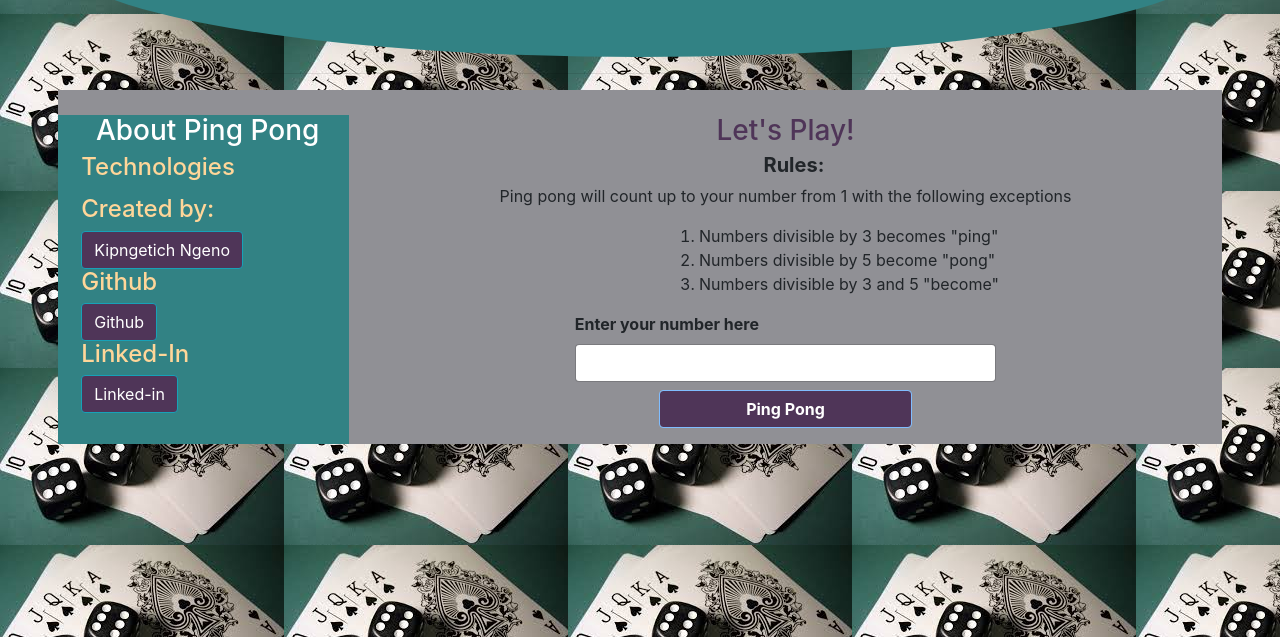
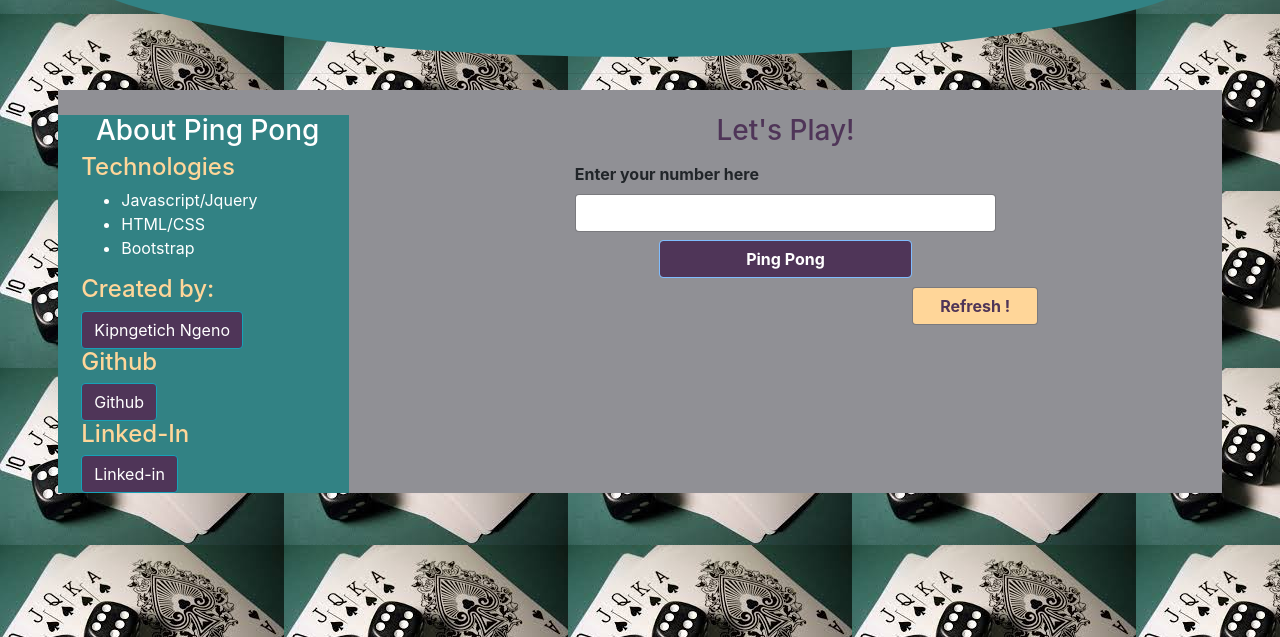
Before and after one commit to Kipngetich33/ping-pong, a plain HTML site: page index.html in a window 1280 px wide. Both pictures are taken after typing "Sample" into the empty fields and a click on the button "Ping Pong". Shown: the part 163-800 px from the top of the page. Drawn offline with Linux system fonts and the light colour scheme.

Commit message:
add final changes to the main column

```diff
--- a/css/styles.css
+++ b/css/styles.css
@@ -80,3 +80,16 @@ label{
 	margin-left: 35%;
 	margin-top: 1%;
 }
+#output{
+	margin-left: 45%;
+	color: #ffffff;
+}
+#blink{
+	width: 15%;
+	background-color: #ffd699;
+	color: #4f3558;
+	font-weight: bold;
+	margin-left: 65%;
+	margin-top: 1%;
+	display: none;
+}
--- a/index.html
+++ b/index.html
@@ -40,6 +40,7 @@
             <label id="enter-label">Enter your number here</label>
             <input class="form-control" type="text" id="input">
             <button class="form-control" id="submit">Ping Pong</button>
+            <button class="form-control" id="blink">Refresh !</button>
           </form>
           <ul id="output">
           </ul>
--- a/js/scripts.js
+++ b/js/scripts.js
@@ -54,11 +54,10 @@ function clearForm(form) {
 $(document).ready(function(){
     // animate();
 
-// this section allow the side bar to slide in when the page is refreshed
+// this section allow the side bar.main-column and top divs to slide in when the page is refreshed
     $("#sidebar").slideToggle();
     $("#top").slideToggle();
     $("#main-column").slideToggle();
-
 
 	$("form#form").submit(function(event){
     	event.preventDefault();
@@ -67,10 +66,11 @@ $(document).ready(function(){
      $("#ping-pong-title").fadeIn();
      $("#exclamation h3").fadeOut();
      $("#exclamation h3").fadeIn();
+     $(".align-center").hide();
+     $("#ol-rules").hide();
+     $("#blink").slideToggle();
 
-
-
-	 $("ul").empty();
+	 $("ul#output").empty();
 	 var input = parseInt($("#input").val());
 	 var numbers= pingPong(input);
 	 for (var position=0; position<= numbers.length-1;position++){
@@ -78,5 +78,12 @@ $(document).ready(function(){
 	 };
      clearForm("#input");
      });
+	$("button#blink").click(function(event){
+		event.preventDefault();
+		$("ul#output").empty();
+		$(".align-center").show();
+     	$("#ol-rules").show();
+
+	})
 
 });
```
